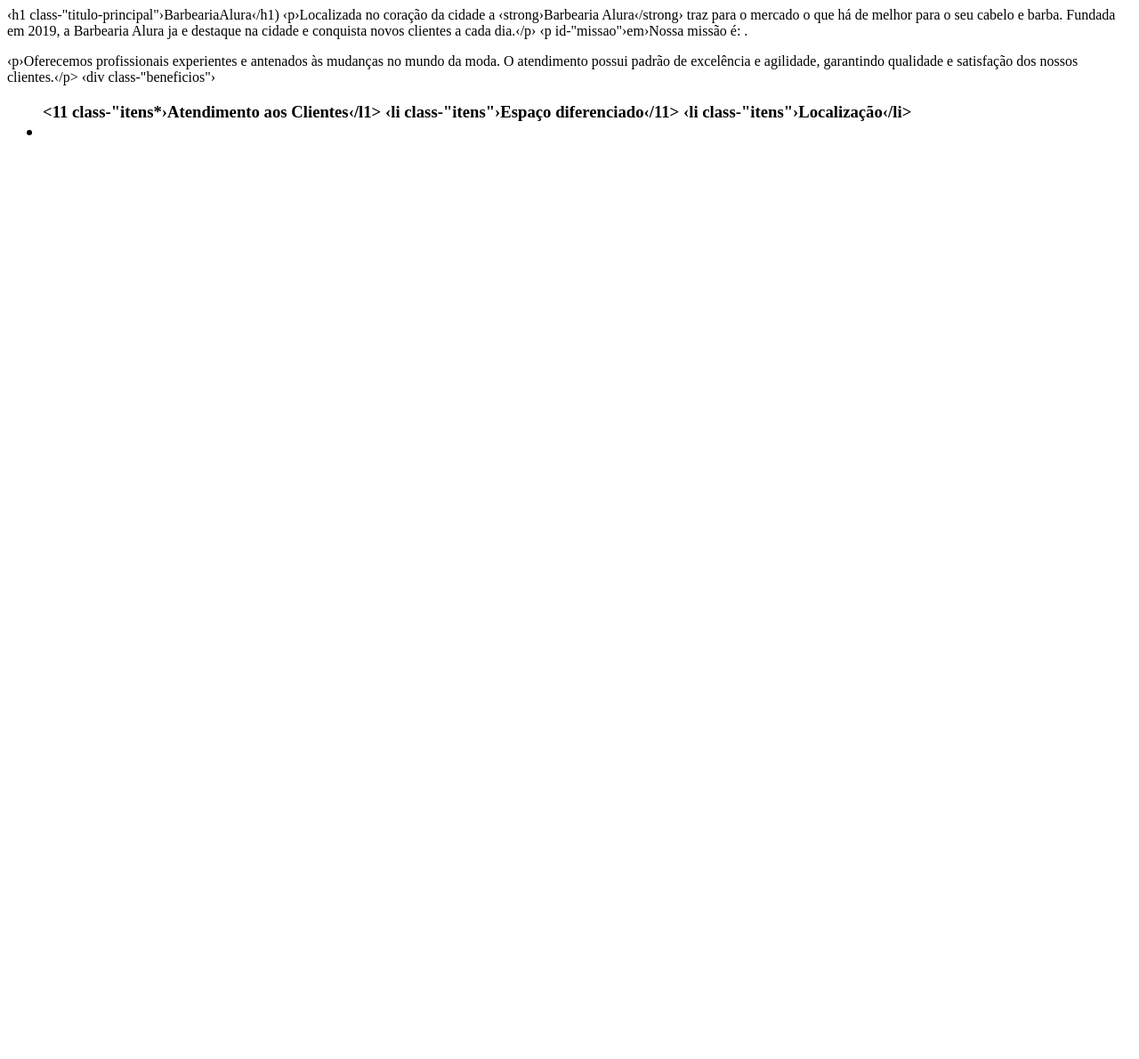
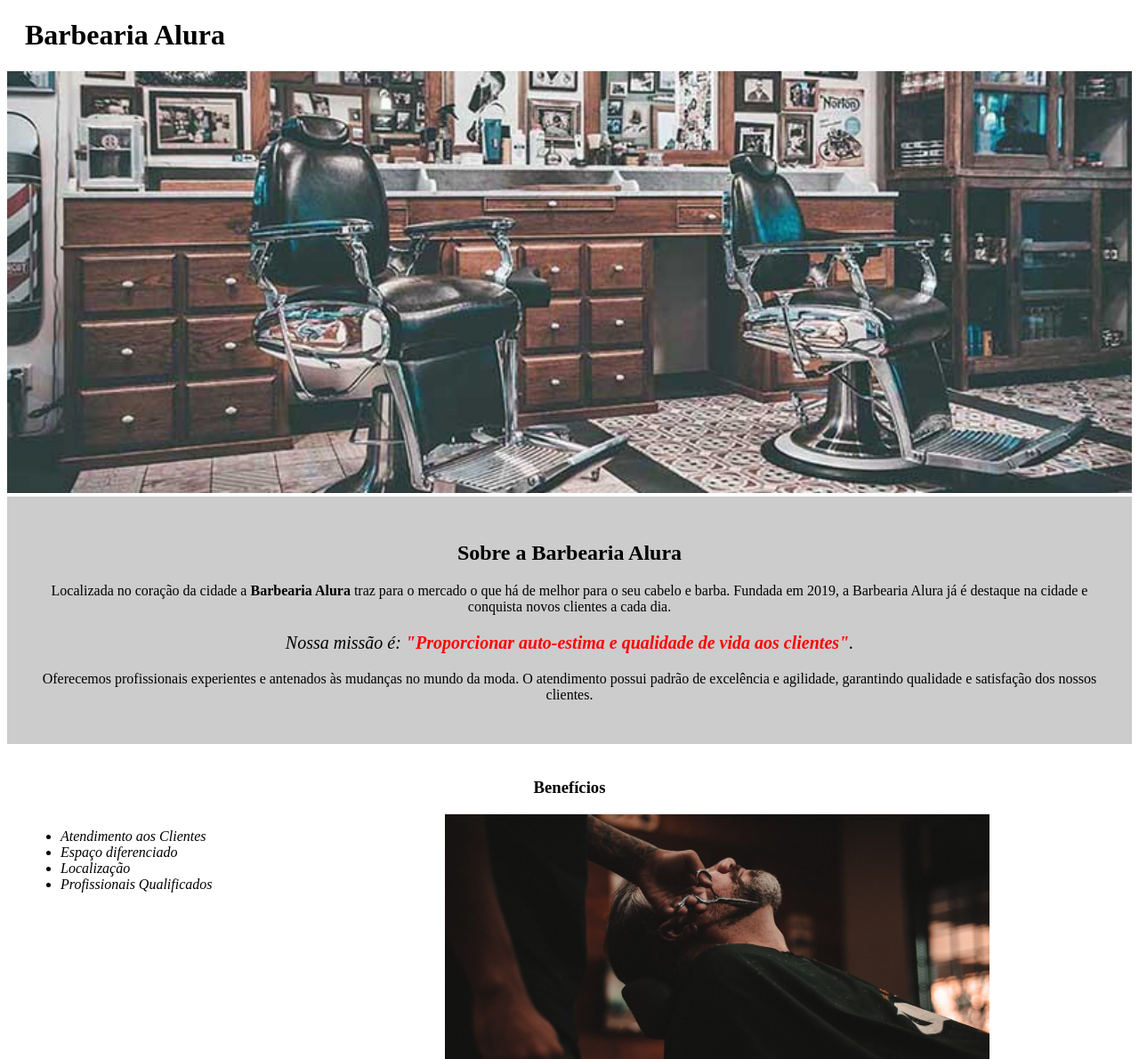
Before and after one commit to isamorgata08/BarbeariaAlura1C, a plain HTML site: page index.html in a window 1280 px wide. Shown: the top 1190 px of the page at 89% size. Before the commit the page ends 800 px from the top, so only its background shows below. Drawn offline with Linux system fonts and the light colour scheme.

Commit message:
adicionando arquivo
isabela morgado e rebeca carvalho

```diff
--- a/index.html
+++ b/index.html
@@ -1,32 +1,37 @@
-<! DOCTYPE html›
-<html Lang-"pt-br"›
+<!DOCTYPE html>
+<html lang="pt-br">
 	<head>
-<meta charset="UTF-8"›
-‹title›Barbearia Alura‹/title›
-‹link rel-"stylesheet" href-"style.css">
+		<meta charset="UTF-8">
+		<title>Barbearia Alura</title>
+		<link rel="stylesheet" href="style.css">
 	</head>
+
 	<body>
 		<header>
-‹h1 class-"titulo-principal"›BarbeariaAlura‹/h1)
-</header›
-<img id-"banner" src-"banner. jpg"›
-‹div class-"principal"›
-‹h2 class-"titulo-centralizado"›Sobre a Barbearia Alura‹/h2>
-‹p›Localizada no coração da cidade a ‹strong›Barbearia Alura‹/strong› traz para o mercado o que há de melhor para o seu cabelo e barba. Fundada em 2019, a Barbearia
-Alura ja e destaque na cidade e conquista novos clientes a cada dia.‹/p›
-‹p id-"missao"›em›Nossa missão é: <strong› "Proporcionar auto-estima e qualidade de vida aos clientes"</strong>.</em></p>
-‹p›Oferecemos profissionais experientes e antenados às mudanças no mundo da moda. O atendimento possui padrão de excelência e agilidade, garantindo qualidade e satisfação dos nossos clientes.‹/p>
+			<h1 class="titulo-principal">Barbearia Alura</h1>
+		</header>
+		<img id="banner" src="banner.jpg">
+		<div class="principal">
+			<h2 class="titulo-centralizado">Sobre a Barbearia Alura</h2>
+
+			<p>Localizada no coração da cidade a <strong>Barbearia Alura</strong> traz para o mercado o que há de melhor para o seu cabelo e barba. Fundada em 2019, a Barbearia Alura já é destaque na cidade e conquista novos clientes a cada dia.</p>
+
+			<p id="missao"><em>Nossa missão é: <strong>"Proporcionar auto-estima e qualidade de vida aos clientes"</strong>.</em></p>
+
+			<p>Oferecemos profissionais experientes e antenados às mudanças no mundo da moda. O atendimento possui padrão de excelência e agilidade, garantindo qualidade e satisfação dos nossos clientes.</p>
 		</div>
-‹div class-"beneficios"›
-<h3 class-"titulo-centralizado"›Benefícios</h3>
+
+		<div class="beneficios">
+			<h3 class="titulo-centralizado">Benefícios</h3>
+
 			<ul>
-<11 class-"itens*›Atendimento aos Clientes‹/l1>
-‹li class-"itens"›Espaço diferenciado‹/11>
-‹li class-"itens"›Localização‹/li>
-<li class-"itens*›Profissionais Qualificados‹/li>
+				<li class="itens">Atendimento aos Clientes</li>
+				<li class="itens">Espaço diferenciado</li>
+				<li class="itens">Localização</li>
+				<li class="itens">Profissionais Qualificados</li>
 			</ul>
 
-<img src-"beneficios. jpg" class-"imagembeneficios"›
+			<img src="beneficios.jpg" class="imagembeneficios">
 		</div>
 	</body>
 </html>
--- /dev/null
+++ b/style.css
@@ -0,0 +1,52 @@
+body {
+
+}
+
+#banner {
+	width:100%;
+}
+
+.principal{
+	background: #CCCCCC;
+	padding: 30px;
+}
+
+.titulo-principal {
+	padding-left: 20px;
+}
+
+.titulo-centralizado {
+	text-align: center
+}
+
+p {
+	text-align: center;
+}
+
+#missao {
+	font-size: 20px
+}
+
+em strong {
+	color: #FF0000;
+}
+
+.itens {
+	font-style: italic
+}
+
+.beneficios {
+	background: #FFFFFF;
+	padding: 20px;
+}
+
+ul {
+	display: inline-block;
+	vertical-align: top;
+	width: 20%;
+	margin-right: 15%;
+}
+
+.imagembeneficios {
+	width: 50%;
+}
```
Also changed, not shown: banner.jpg (added), beneficios.jpg (added). Lines whose indentation alone changed are shown as unchanged.
